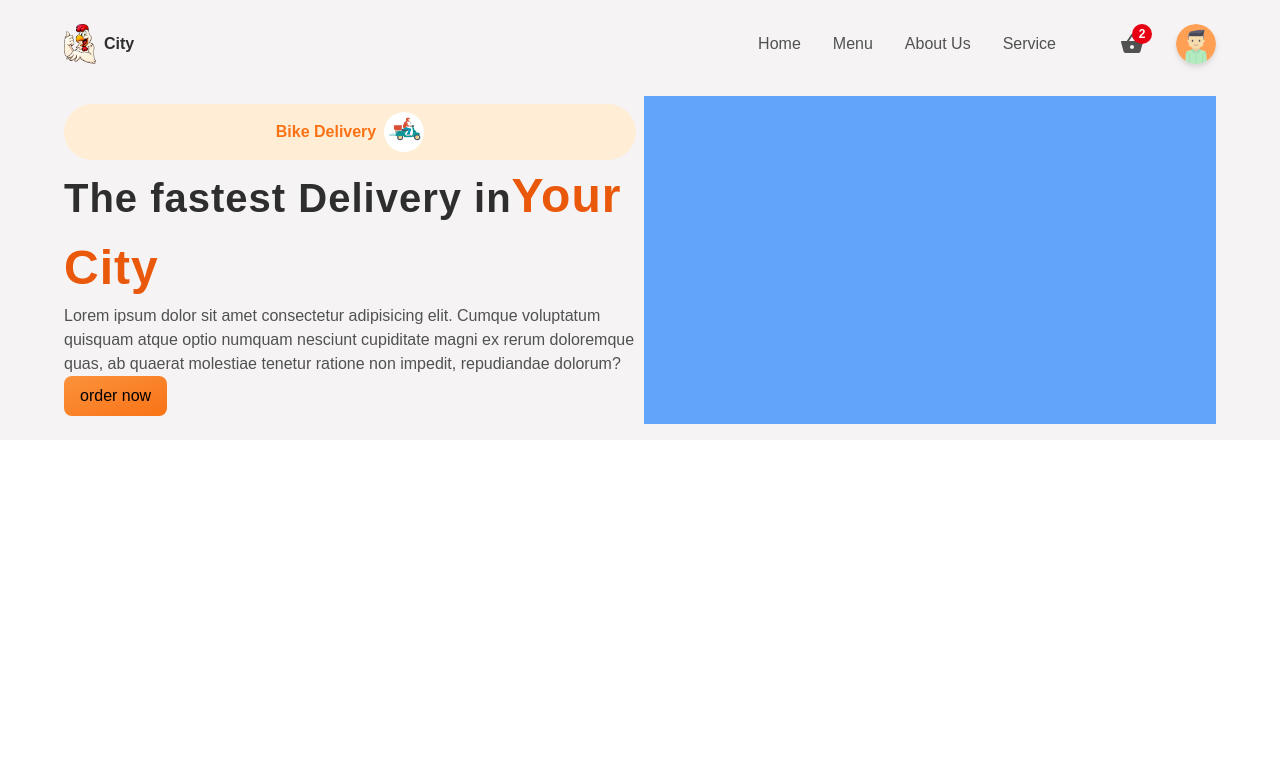
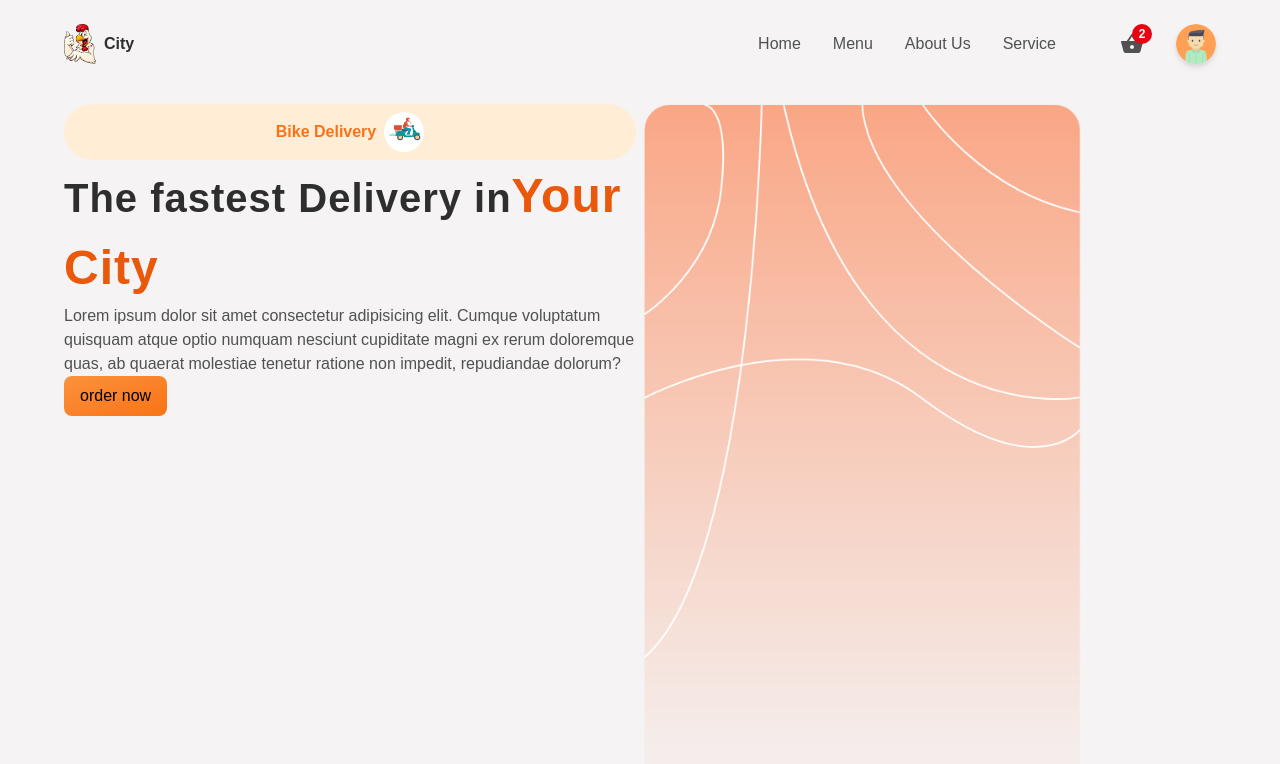
Before and after one commit to harun3851/restaurantapp, a React (Create React App) app: page / in a window 1280 px wide. Shown: the top 764 px of the page. Built offline with nearby package versions, Linux system fonts and the light colour scheme.

Commit message:
maincontiner added

```diff
--- a/src/components/HomeContainer.jsx
+++ b/src/components/HomeContainer.jsx
@@ -1,6 +1,6 @@
 import React from 'react';
 import Delivery from '../img/delivery.png';
-
+import HeroBg from "../img/heroBg.png";
 const HomeContainer = () => {
   return (
     <section className="grid grid-cols-1 md:grid-cols-2 gap-2 w-full" id="home">
@@ -28,7 +28,9 @@ const HomeContainer = () => {
       className="bg-gradient-to-br from-orange-400 to-orange-500 w-full px-4 py-2 rounded-lg
       hover:shadow-lg transition-all ease-in-out duration-100 md:w-auto">order now</button>
     </div>
-    <div className="py-2 bg-blue-400 flex-1"></div>
+    <div className="py-2 flex-1 flex items-center">
+      <img src={HeroBg} className="ml top-16 right-16 h-685" alt="hero-bg"/>
+    </div>
   </section>
   );
 };
--- a/src/components/MainContainer.jsx
+++ b/src/components/MainContainer.jsx
@@ -4,7 +4,7 @@ import HomeContainer  from "./HomeContainer";
 
 const MainContainer = () => {
   return (
-   <div className="w-full h-auto flex flex-col items-center justify-center">
+   <div className="w-full h-auto flex flex-col items-center justify-center  ">
     <HomeContainer />
    </div>
   );
```
